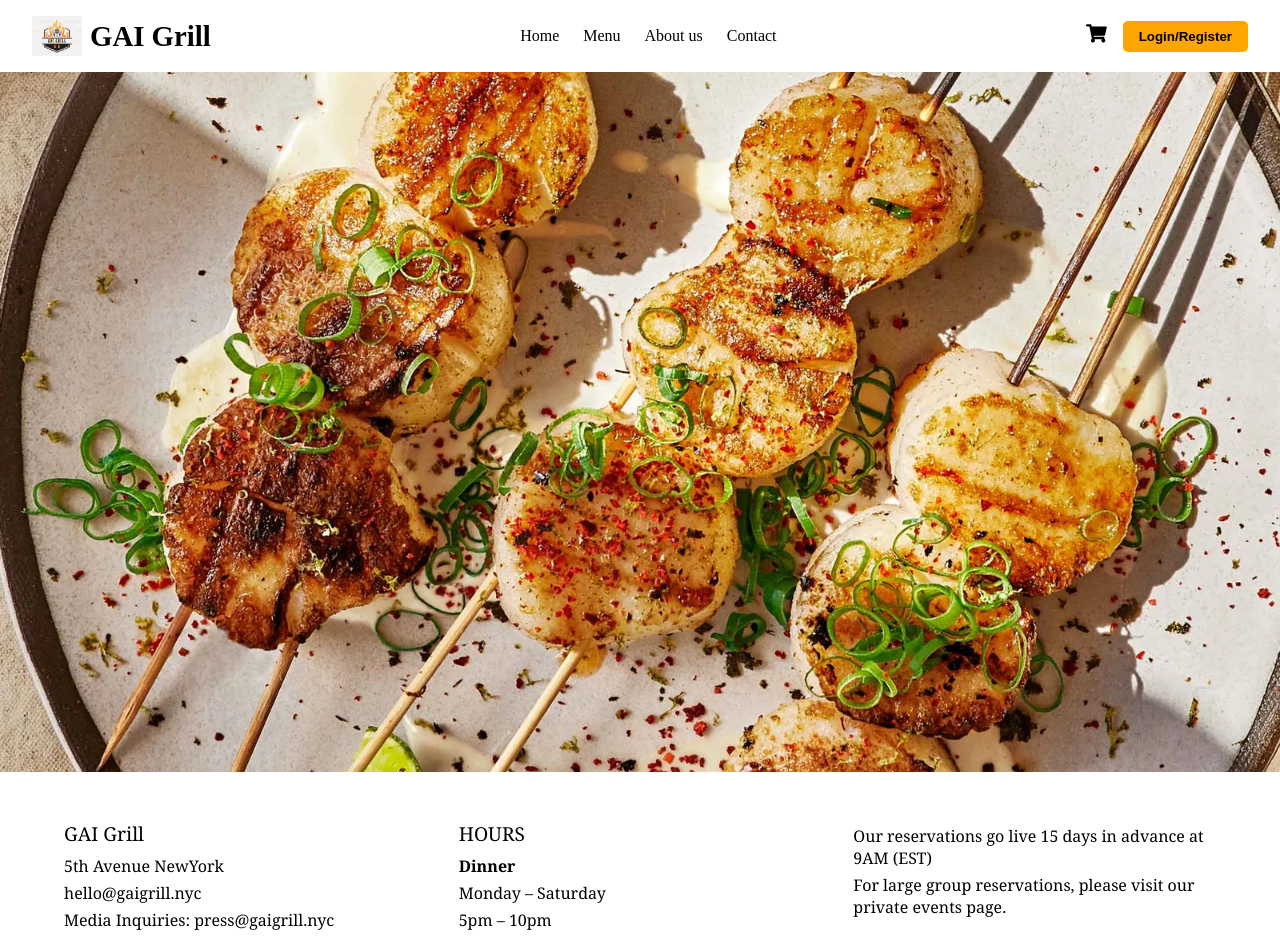
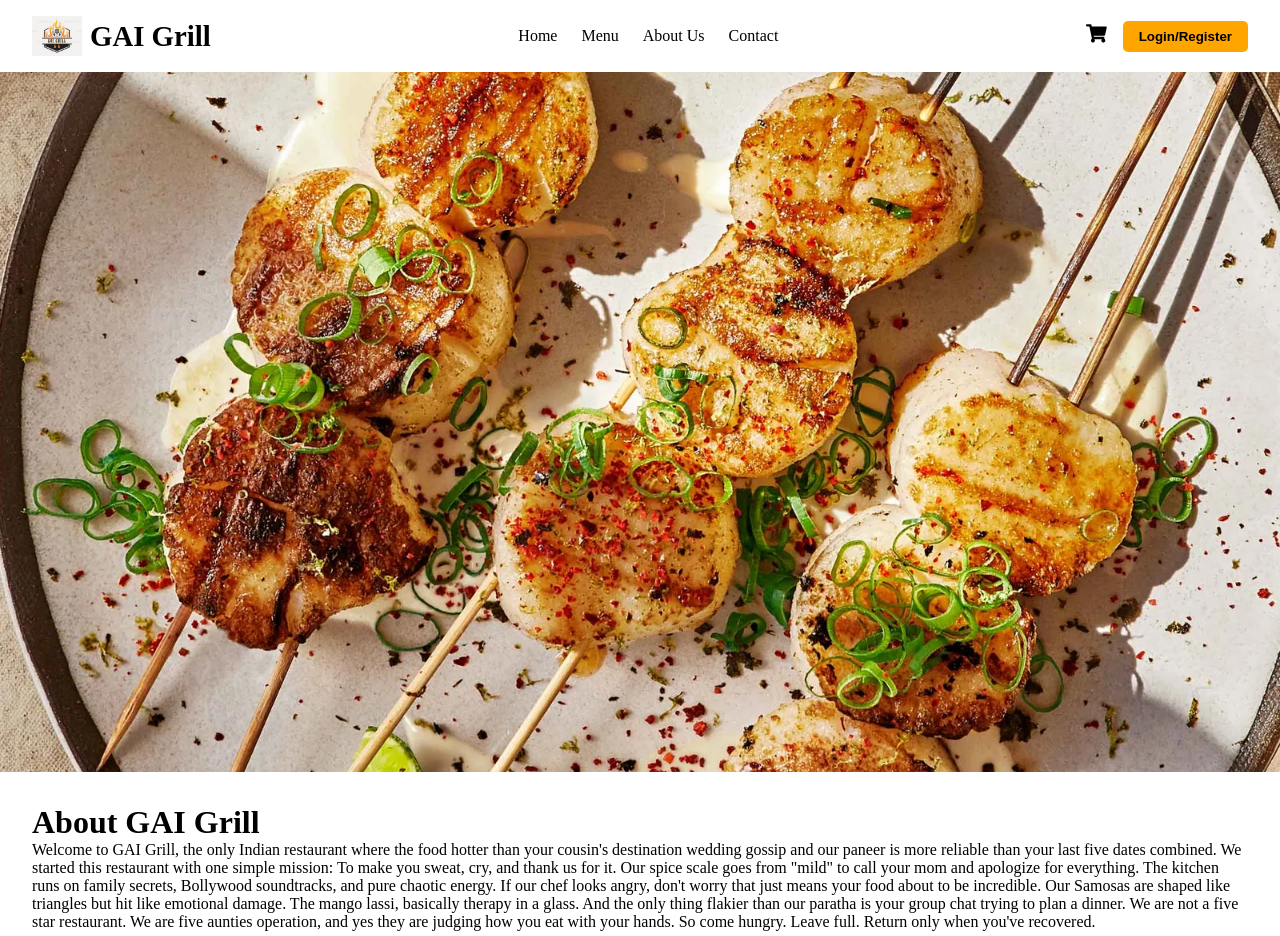
Before and after one commit to dayGreencoding/GaimRestaurantProject, a React (Vite) app: page /about-us in a window 1280 px wide. Shown: the top 936 px of the page. Built offline with nearby package versions, Linux system fonts and the light colour scheme.

Commit message:
I added the about us section

```diff
--- a/package.json
+++ b/package.json
@@ -10,10 +10,12 @@
     "preview": "vite preview"
   },
   "dependencies": {
+    "dom": "^0.0.3",
     "react": "^19.1.0",
     "react-dom": "^19.1.0",
     "react-icons": "^5.5.0",
-    "react-router-dom": "^6.30.1"
+    "react-router-dom": "^6.30.1",
+    "router": "^2.2.0"
   },
   "devDependencies": {
     "@eslint/js": "^9.25.0",
--- a/src/App.jsx
+++ b/src/App.jsx
@@ -1,16 +1,25 @@
 import React from 'react';
+import { BrowserRouter as Router, Routes, Route } from 'react-router-dom';
 import Header from './Components/Header';
+import AboutUs from './Components/AboutUs';
 import MainContent from './Components/MainContent';
 import Footer from './Components/Footer';
 
 function App() {
-  return (
-    <div className="app-container">
-      <Header />
-      <MainContent />
-      <Footer />
-    </div>
-  );
+ return (
+  <div className="app-container">
+   <Header/>
+   <MainContent/>
+   <Routes>
+
+        <Route path="/about-us" element={<AboutUs />} />
+
+      </Routes>
+
+   <Footer />
+  </div>
+ )
+
 }
 
 export default App;
--- /dev/null
+++ b/src/Components/AboutUs.jsx
@@ -0,0 +1,21 @@
+import React from 'react';
+
+
+const AboutUs = () => {
+  return (
+    <div className="about-container" style={{ padding: '2rem' }}>
+      <h1>About GAI Grill</h1>
+      <p>
+     Welcome to GAI Grill, the only Indian restaurant where the food hotter than your cousin's destination wedding gossip and our paneer is more reliable than your last five dates combined.
+We started this restaurant with one simple mission: To make you sweat, cry, and thank us for it. Our spice scale goes from "mild" to call your mom and apologize for everything.
+The kitchen runs on family secrets, Bollywood soundtracks, and pure chaotic energy. If our chef looks angry, don't worry that just means your food about to be incredible.
+
+Our Samosas are shaped like triangles but hit like emotional damage. The mango lassi, basically therapy in a glass. And the only thing flakier than our paratha is your group chat
+trying to plan a dinner. We are not a five star restaurant. We are five aunties operation, and yes they are judging how you eat with your hands.
+So come hungry. Leave full. Return only when you've recovered.
+      </p>
+    </div>
+  );
+};
+
+export default AboutUs;
--- a/src/Components/Header.jsx
+++ b/src/Components/Header.jsx
@@ -1,26 +1,22 @@
 import React from 'react';
 import { Link } from 'react-router-dom';
-import { FaShoppingCart } from 'react-icons/fa'; // Import icon
+import { FaShoppingCart } from 'react-icons/fa';
 import logoImage from '../assets/logotop.jpg';
 import './Header.css';
 import LoginDropdown from './LoginDropdown';
-
-
-
 
 const Header = () => {
   return (
     <header className="header">
       <div className="logo">
-  <img src={logoImage} alt="GAI Grill Logo" className="logo-image" />
-  <span className="logo-text">GAI Grill</span>
-</div>
+        <img src={logoImage} alt="GAI Grill Logo" className="logo-image" />
+        <span className="logo-text">GAI Grill</span>
+      </div>
 
-      <nav className= "nav-links">
-
-        <Link to="/Home">Home</Link>
-        <Link to="/Menu">Menu</Link>
-        <Link to="/About Us">About us</Link>
+      <nav className="nav-links">
+        <Link to="/">Home</Link>
+        <Link to="/menu">Menu</Link>
+        <Link to="/about-us">About Us</Link>
         <Link to="/contact">Contact</Link>
       </nav>
 
@@ -28,7 +24,7 @@ const Header = () => {
         <Link to="/cart" className="cart-icon">
           <FaShoppingCart />
         </Link>
-         <LoginDropdown/>
+        <LoginDropdown />
       </div>
     </header>
   );
```
Also changed, not shown: 2 other files (tests, documents, lock files or other folders).
